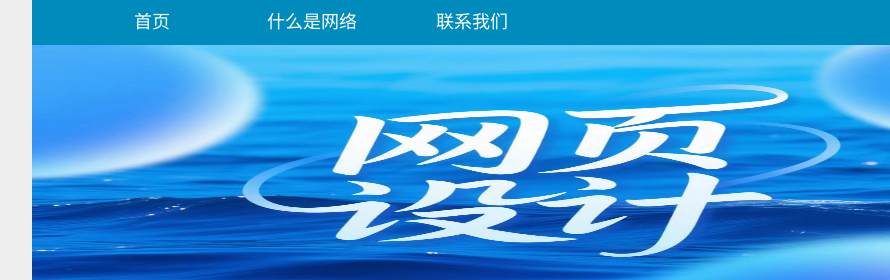
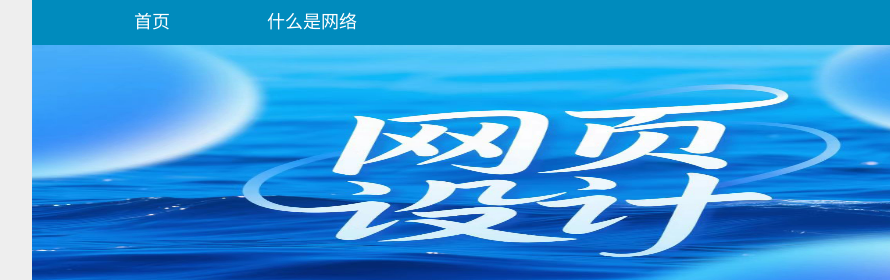
Before and after one commit to yumideyihan/-, a plain HTML site: page index.html in a window 1280 px wide. Shown: the top 280 px of the page, 108-998 px from the left. Drawn offline with Linux system fonts and the light colour scheme.

Commit message:
Update index.html

```diff
--- a/index.html
+++ b/index.html
@@ -24,7 +24,7 @@
                     <!-- List item containing a link to page2.html -->
                     <li><a href="page1.html">什么是网络</a></li>
                     <!-- List item containing a placeholder link for "Contact Us" -->
-                    <li><a href="mailto:2795333280@qq.com">联系我们</a></li>
+
                 </ul>
             </div>
             <!-- The logo area of the page. Clicking the logo will return to the homepage -->
```
